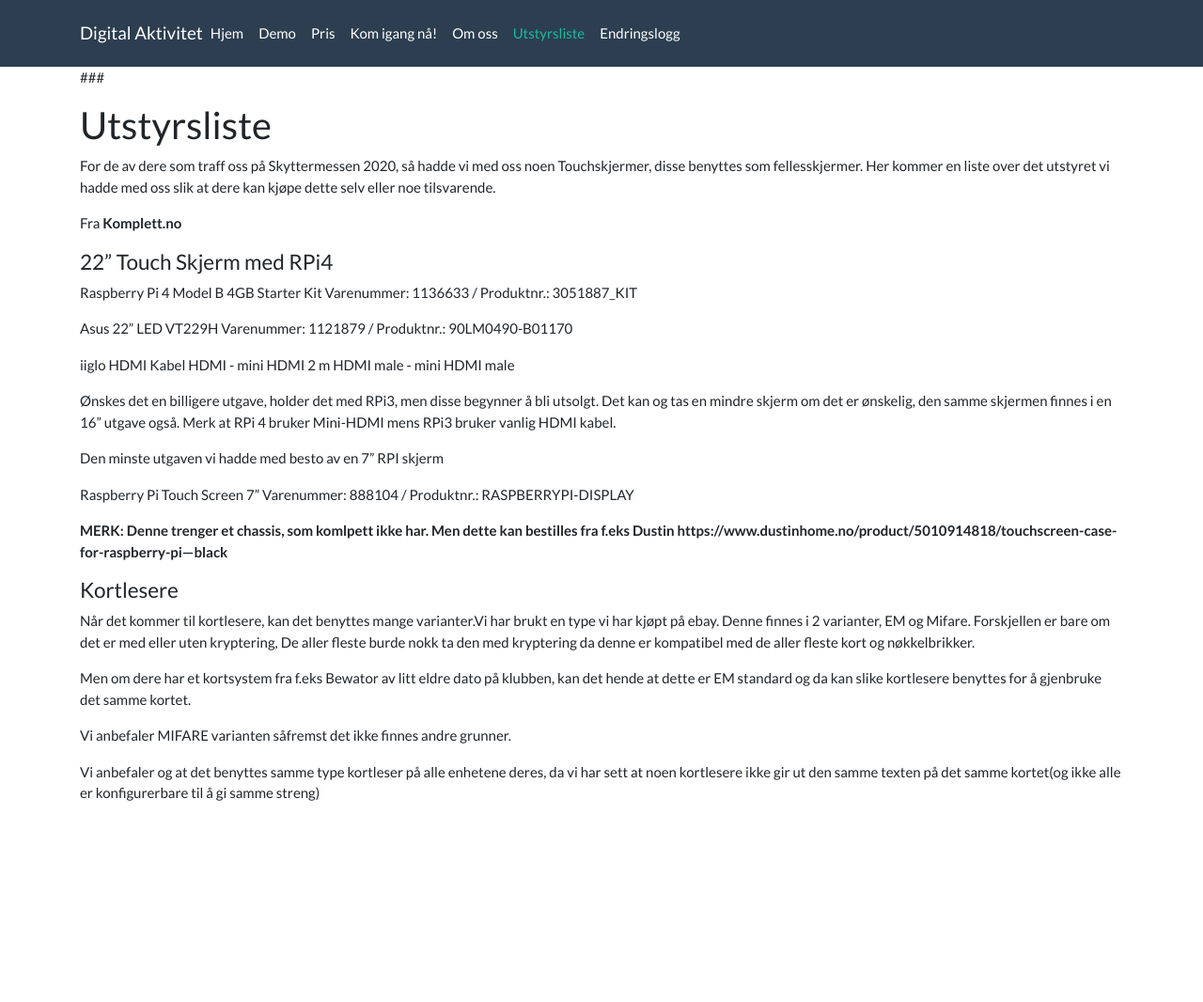
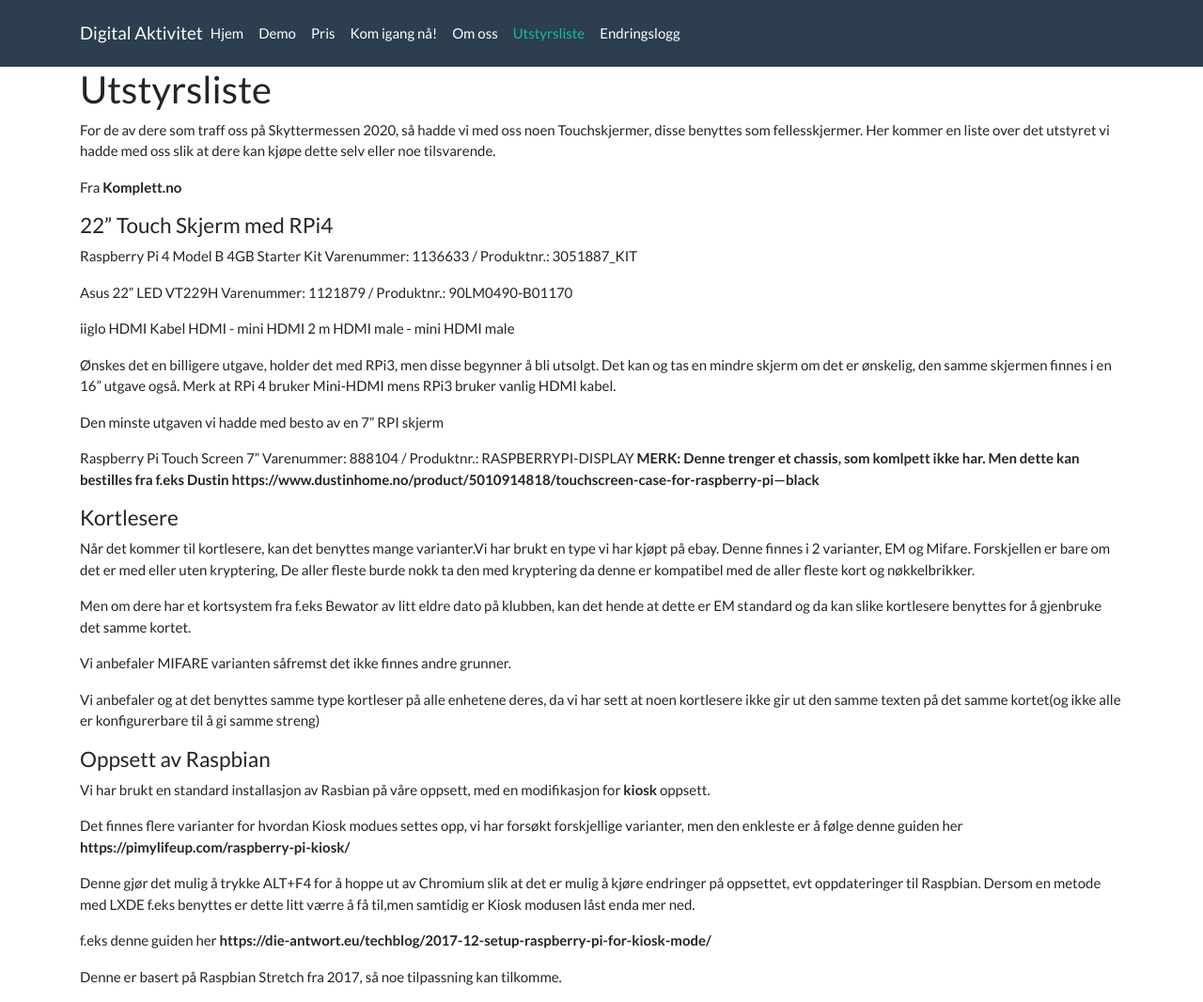
Before and after one commit to xibriz/digitalaktivitet, a Jekyll site: the page built from equipment.md, in a window 1280 px wide. Shown: the whole page at 94% size. Built offline with Jekyll 4.4.1, drawn with Linux system fonts in a browser that asks for light colours; before the commit the page ends 900 px from its top, so only the background shows below that.

Commit message:
Added Kiosk mode setups

```diff
--- a/equipment.md
+++ b/equipment.md
@@ -1,7 +1,6 @@
 ---
 title: Utstyrsliste
 ---
-###
 
 ## Utstyrsliste
 
@@ -33,7 +32,6 @@ Den minste utgaven vi hadde med besto av en 7" RPI skjerm
 
 Raspberry Pi Touch Screen 7"
 Varenummer: 888104 / Produktnr.: RASPBERRYPI-DISPLAY
-
 **MERK: Denne trenger et chassis, som komlpett ikke har. Men dette kan bestilles fra f.eks Dustin
 https://www.dustinhome.no/product/5010914818/touchscreen-case-for-raspberry-pi---black**
 
@@ -52,3 +50,18 @@ Vi anbefaler MIFARE varianten såfremst det ikke finnes andre grunner.
 
 Vi anbefaler og at det benyttes samme type kortleser på alle enhetene deres, da vi har sett at noen kortlesere
 ikke gir ut den samme texten på det samme kortet(og ikke alle er konfigurerbare til å gi samme streng)
+
+
+#### Oppsett av Raspbian
+
+Vi har brukt en standard installasjon av Rasbian på våre oppsett, med en modifikasjon for **kiosk** oppsett.
+
+Det finnes flere varianter for hvordan Kiosk modues settes opp, vi har forsøkt forskjellige varianter, men den enkleste er å følge denne guiden her
+**https://pimylifeup.com/raspberry-pi-kiosk/**
+
+Denne gjør det mulig å trykke ALT+F4 for å hoppe ut av Chromium slik at det er mulig å kjøre endringer på oppsettet, evt oppdateringer til Raspbian. Dersom en metode med LXDE f.eks benyttes er dette litt værre å få til,men samtidig er Kiosk modusen låst enda mer ned.
+
+f.eks denne guiden her
+**https://die-antwort.eu/techblog/2017-12-setup-raspberry-pi-for-kiosk-mode/**
+
+Denne er basert på Raspbian Stretch fra 2017, så noe tilpassning kan tilkomme.
```
